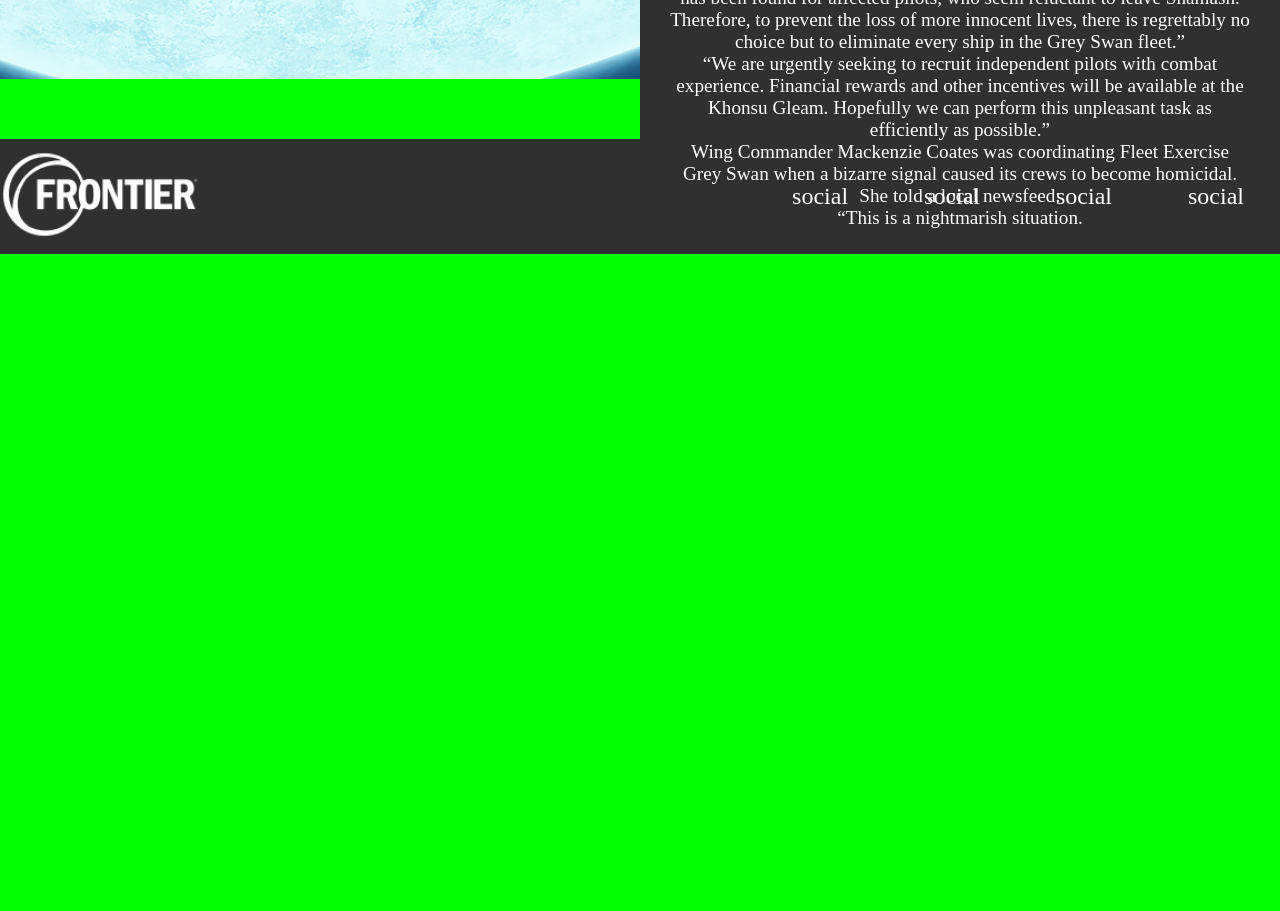
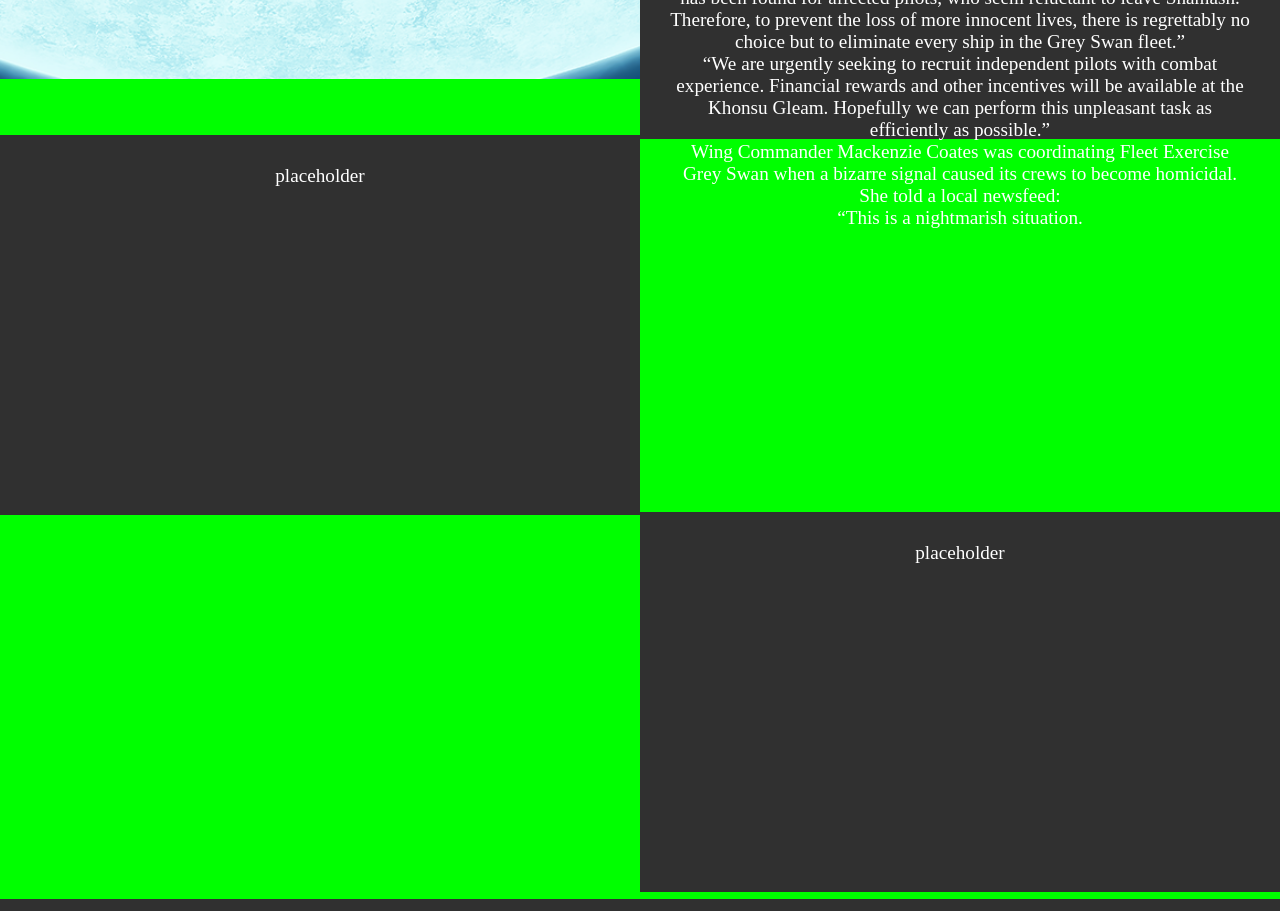
Before and after one commit to Daniel2003Morris/Svelte2023, a SvelteKit app: page / in a window 1280 px wide. Shown: the part 1020-1931 px from the top of the page. Before the commit the page ends 1274 px from the top, so only its background shows below. Built offline with nearby package versions, Linux system fonts and the light colour scheme.

Commit message:
added more grid rows to layout

```diff
--- a/src/routes/+page.svelte
+++ b/src/routes/+page.svelte
@@ -4,7 +4,8 @@
 <div id="index-border"></div>
 <div id="grid-container">
     <div id="news-img"><img src="news-image.png"></div>
-    <div id="news-txt">Commanders have been asked to help destroy the rogue Grey Swan pilots killing civilians in the Shamash system.
+    <div id="news-txt">
+        Commanders have been asked to help destroy the rogue Grey Swan pilots killing civilians in the Shamash system.
 
         Military squadrons taking part in Fleet Exercise Grey Swan became irrationally violent following an unexplained mass hysteria that swept through Garrett Orbital during a fleet training exercise. Captain Ulrich Maurer, commanding officer of the San Tu State Network megaship Khonsu Gleam, broadcast the following message:
         <br>
@@ -14,5 +15,14 @@
         <br>
         Wing Commander Mackenzie Coates was coordinating Fleet Exercise Grey Swan when a bizarre signal caused its crews to become homicidal. She told a local newsfeed:
         <br>
-        “This is a nightmarish situation.</div>
+        “This is a nightmarish situation.
+    </div>
+    <div id="news-txt">
+        placeholder
+    </div>
+    <div id="news-img"></div>
+    <div id="news-img"></div>
+    <div id="news-txt">
+        placeholder
+    </div>
 </div>
--- a/static/css/main.css
+++ b/static/css/main.css
@@ -1,6 +1,7 @@
 :root {
   --mainColor: #303030;
   --secondaryColor: #ffffff;
+  --border-color: #313537;
 }
 body{
   background-color: lime;
@@ -68,6 +69,7 @@ footer a {
 #grid-container {
   display: grid;
   grid-template-columns: 50% 50%;
+  grid-template-rows: 33% 33% 33%;
 }
 #news-img, #news-txt{
   height: 25vw;
```
